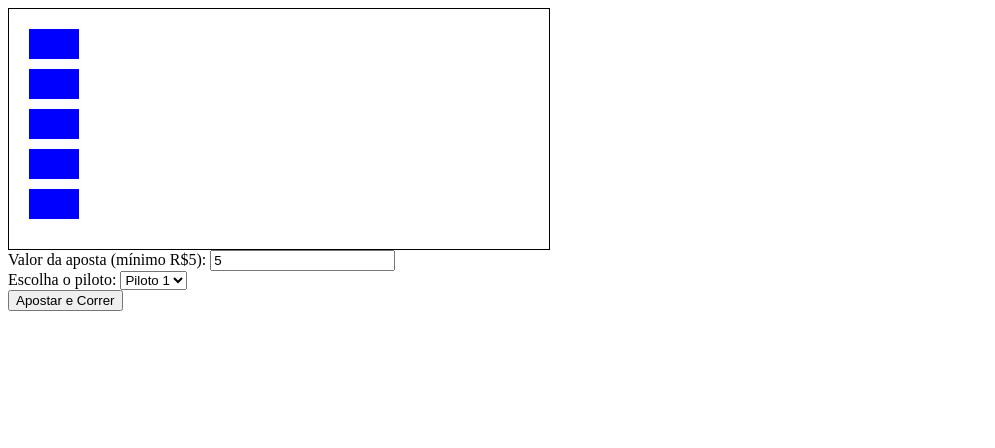
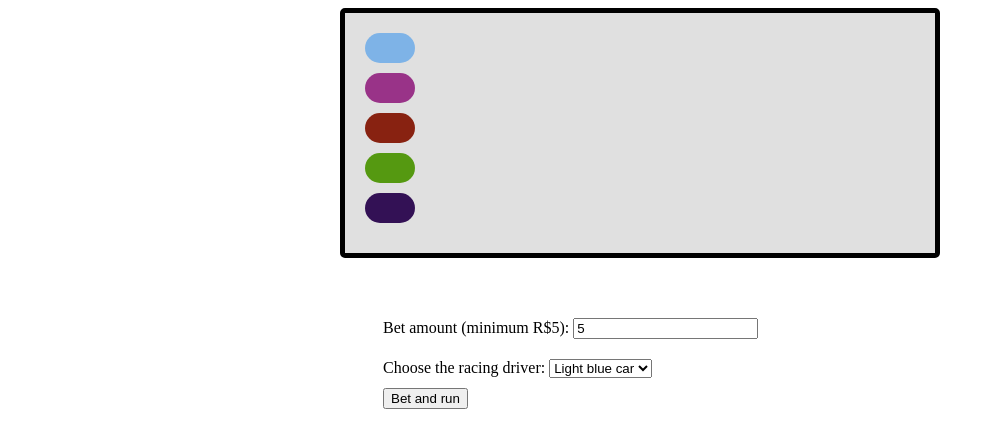
Before and after one commit to crlnrssa/carRacing, a plain HTML site: page index.html in a window 1280 px wide. Shown: the whole page, without its empty margins (0-995 px from the left). Drawn offline with Linux system fonts and the light colour scheme.

Commit message:
CSS changes and betting balance implementation

```diff
--- a/css/index.css
+++ b/css/index.css
@@ -2,17 +2,31 @@
     position: relative;
     width: 50px;
     height: 30px;
-    background-color: blue;
     margin-bottom: 10px;
+    border-radius: 15px;
 }
 
 .track {
-    border: 1px solid black;
-    width: 500px;
+    border: 5px solid black;
+    border-radius: 5px;
+    width: 550px;
     height: 200px;
     padding: 20px;
+    margin-left: auto;
+    margin-right: auto;
+    background-color: #e0e0e0;
 }
 
 #result {
     margin-top: 20px;
 }
+
+#saldoDisplay {
+    margin-top: 10px;
+    margin-left: 375px;
+}
+
+#bet {
+    margin: 50px 290px 0px 325px;
+    padding: 0px 50px 10px 50px;
+}
--- a/index.html
+++ b/index.html
@@ -3,33 +3,34 @@
 <head>
     <meta charset="UTF-8">
     <meta name="viewport" content="width=device-width, initial-scale=1.0">
-    <title>Corrida de Carros</title>
+    <title>Car Racing</title>
     <link rel="stylesheet" href="css/index.css">
     <script type="text/javascript" src="js/index.js"></script>
 </head>
 <body>
     <div class="track">
-        <div class="car" id="car1"></div>
-        <div class="car" id="car2"></div>
-        <div class="car" id="car3"></div>
-        <div class="car" id="car4"></div>
-        <div class="car" id="car5"></div>
+        <div class="car" id="car1" style="background-color: rgb(126, 179, 231);"></div>
+        <div class="car" id="car2" style="background-color: #938;"></div>
+        <div class="car" id="car3" style="background-color: #821;"></div>
+        <div class="car" id="car4" style="background-color: #591;"></div>
+        <div class="car" id="car5" style="background-color: #315;"></div>
     </div>
     <div id="bet">
-        <label for="amount">Valor da aposta (mínimo R$5): </label>
-        <input type="number" id="amount" min="5" value="5">
+        <label for="amount">Bet amount (minimum R$5): </label>
+        <input type="number" id="amount" min="5" value="5" style="margin: 10px 0px 10px 0px;">
         <br>
-        <label for="pilot">Escolha o piloto: </label>
-        <select id="pilot">
-            <option value="1">Piloto 1</option>
-            <option value="2">Piloto 2</option>
-            <option value="3">Piloto 3</option>
-            <option value="4">Piloto 4</option>
-            <option value="5">Piloto 5</option>
+        <label for="pilot">Choose the racing driver: </label>
+        <select id="pilot" style="margin: 10px 0px 10px 0px;">
+            <option value="1">Light blue car</option>
+            <option value="2">Purple car</option>
+            <option value="3">Red car</option>
+            <option value="4">Green car</option>
+            <option value="5">Dark blue car</option>
         </select>
         <br>
-        <button onclick="startRace()">Apostar e Correr</button>
+        <button onclick="startRace()">Bet and run</button>
     </div>
-    <div id="result"></div>
+    <div id="result" style="margin-left: 375px;"></div>
+    <div id="saldoDisplay"></div>
 </body>
 </html>
--- a/js/index.js
+++ b/js/index.js
@@ -1,7 +1,18 @@
+var saldo = 100;
+var numApostas = 0;
+
 function startRace() {
     var carPositions = [0, 0, 0, 0, 0];
     var raceInterval = setInterval(moveCars, 50);
     var winner = null;
+
+
+    function updateSaldoDisplay() {
+        var saldoDisplay = document.getElementById('saldoDisplay');
+        saldoDisplay.textContent = 'Saldo: R$' + saldo + ' | Apostas: ' + numApostas;
+    }
+
+    numApostas++;
 
     function moveCars() {
         for (var i = 0; i < carPositions.length; i++) {
@@ -21,9 +32,15 @@ function startRace() {
         var selectedPilot = parseInt(document.getElementById('pilot').value);
         var resultDiv = document.getElementById('result');
         if (selectedPilot === winner) {
-            resultDiv.textContent = 'Parabéns! Você ganhou R$' + (betAmount * 2);
+            saldo += betAmount * 2;
+            resultDiv.textContent = 'Congratulations! You win R$' + (betAmount * 2);
         } else {
-            resultDiv.textContent = 'Você perdeu a aposta.';
+            saldo -= betAmount;
+            resultDiv.textContent = 'You lost the bet.';
         }
+        updateSaldoDisplay();
     }
+
+    updateSaldoDisplay();
+
 }
```
